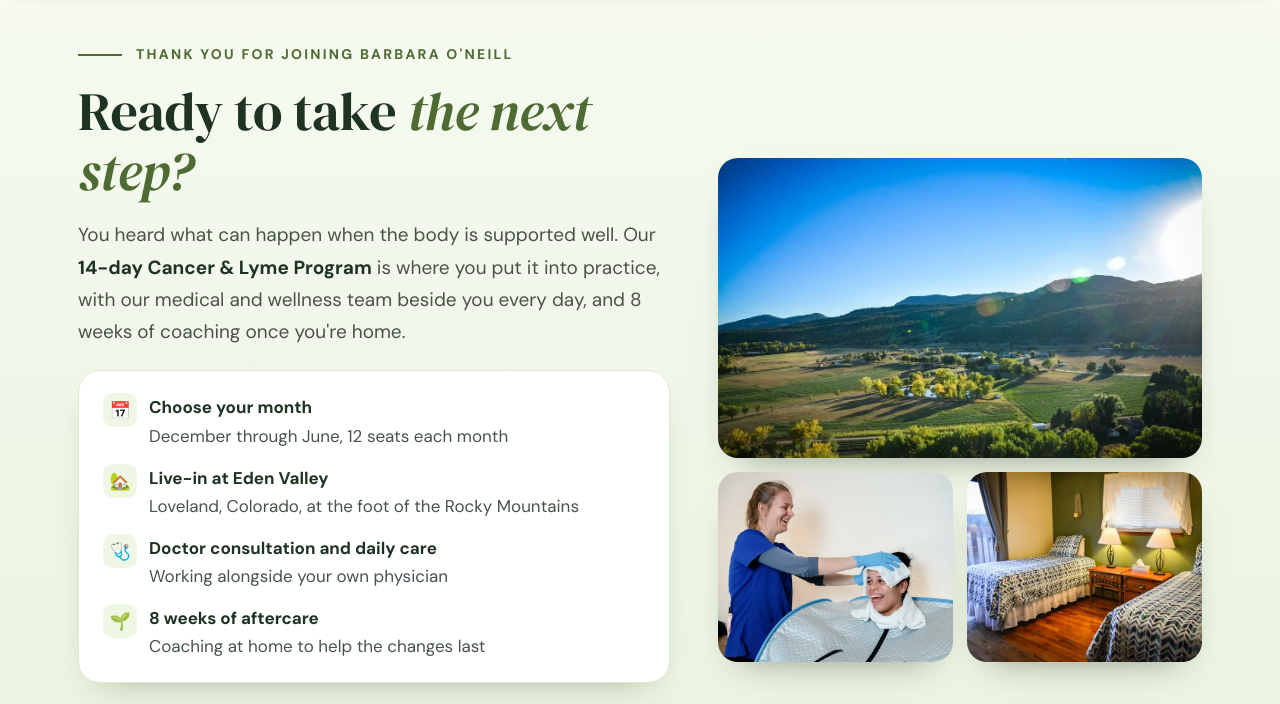
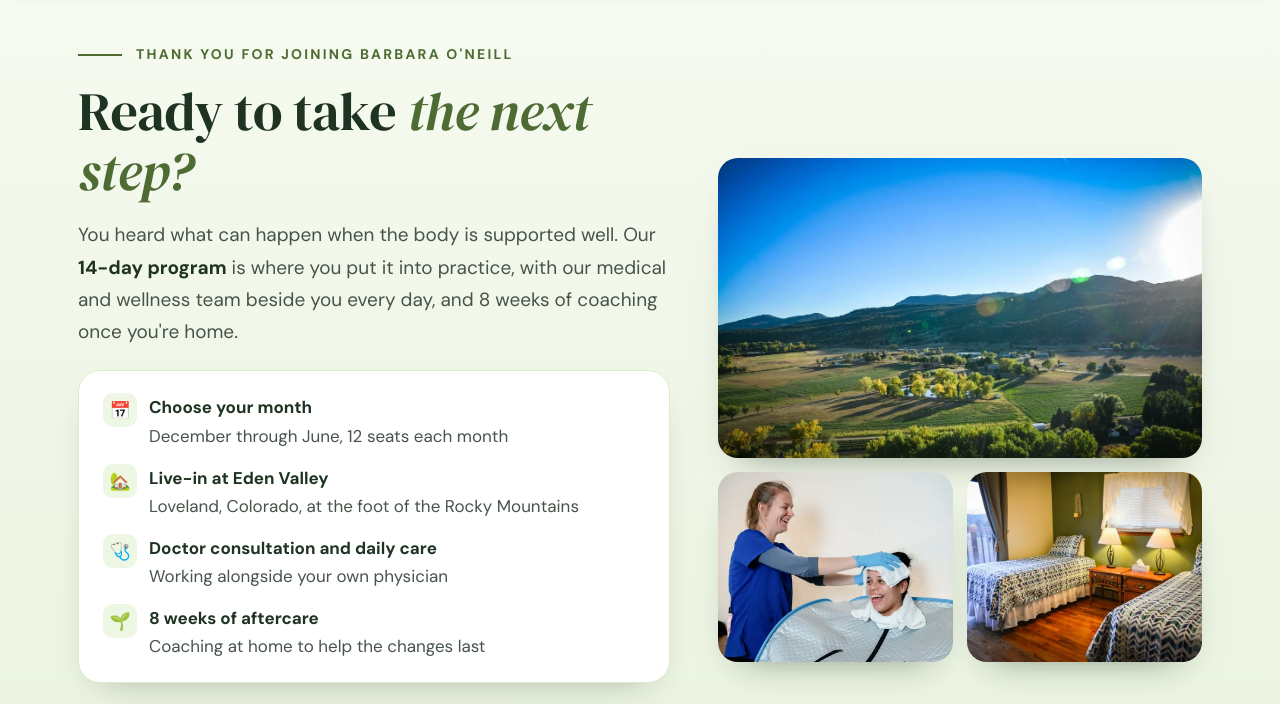
Before and after one commit to samirtharaj7-creator/barbara-webinar, a plain HTML site: page offer.html in a window 1280 px wide. Shown: the part 80-784 px from the top of the page. Drawn offline with nearby package versions, Linux system fonts and the light colour scheme; no server answers.

Commit message:
Offer page: drop "Cancer & Lyme" from the program name
Co-Authored-By: Claude Opus 5.5 <noreply@anthropic.com>

```diff
--- a/offer.html
+++ b/offer.html
@@ -4,9 +4,9 @@
 <meta charset="utf-8">
 <meta name="viewport" content="width=device-width, initial-scale=1">
 <meta name="robots" content="noindex, nofollow">
-<title>Reserve Your Seat: Eden Valley Cancer &amp; Lyme Program</title>
-<meta name="description" content="A special price for Barbara O'Neill webinar guests: Eden Valley's 14-day Cancer &amp; Lyme Program for $5,000 (regular $6,995). Reserve your seat for $100.">
-<meta property="og:title" content="Webinar guest offer: Eden Valley's 14-day Cancer &amp; Lyme Program">
+<title>Reserve Your Seat: Eden Valley 14-Day Program</title>
+<meta name="description" content="A special price for Barbara O'Neill webinar guests: Eden Valley's 14-day program for $5,000 (regular $6,995). Reserve your seat for $100.">
+<meta property="og:title" content="Webinar guest offer: Eden Valley's 14-day program">
 <meta property="og:description" content="$5,000 for webinar guests (regular $6,995) · Choose your month · Reserve your seat for $100.">
 <meta property="og:image" content="https://samirtharaj7-creator.github.io/barbara-webinar/images/offer/valley.jpg">
 <link rel="preconnect" href="https://fonts.googleapis.com">
@@ -691,7 +691,7 @@ footer p{margin-bottom:10px}
     <div class="hero-intro">
       <p class="eyebrow">Thank you for joining Barbara O'Neill</p>
       <h1>Ready to take <em>the next step?</em></h1>
-      <p class="lede">You heard what can happen when the body is supported well. Our <strong>14-day Cancer &amp; Lyme Program</strong> is where you put it into practice, with our medical and wellness team beside you every day, and 8 weeks of coaching once you're home.</p>
+      <p class="lede">You heard what can happen when the body is supported well. Our <strong>14-day program</strong> is where you put it into practice, with our medical and wellness team beside you every day, and 8 weeks of coaching once you're home.</p>
       <div class="detailcard">
         <ul class="facts">
           <li><span class="fi" aria-hidden="true">📅</span><span><strong>Choose your month</strong><br>December through June, 12 seats each month</span></li>
@@ -811,7 +811,7 @@ footer p{margin-bottom:10px}
     <h2>Common questions</h2>
     <div class="list">
       <details open><summary>What does the $100 do?</summary><p>It holds your seat in the month you choose at the webinar guest price of $5,000. The $100 comes off your program fee, so the balance is $4,900.</p></details>
-      <details><summary>Who is this program for?</summary><p>People facing cancer or Lyme disease who want to take an active part in their own healing. Our admissions team talks with every guest before they come, to make sure the program is a good fit for where you are.</p></details>
+      <details><summary>Who is this program for?</summary><p>People facing a serious health challenge who want to take an active part in their own healing. Our admissions team talks with every guest before they come, to make sure the program is a good fit for where you are.</p></details>
       <details><summary>Do I have to stop my current treatment?</summary><p>No. Our program is designed to support your body alongside your medical care. Any change to your treatment belongs in a conversation with your own doctor.</p></details>
       <details><summary>How do I get there?</summary><p>Fly into Denver International Airport. Plan to land by 11:30 AM on the first day of your session. We offer free pickup at 11:30 AM and bring you to our campus in Loveland, Colorado. For the trip home, book a flight between 1:00 and 3:00 PM on the last day. Our admissions team will confirm your exact dates.</p></details>
       <details><summary>Can a family member come with me?</summary><p>Yes. Many guests bring a spouse or friend as a support person. Support persons stay with you, share the meals, lectures, and exercise, and have their own rate. Ask our admissions team for details.</p></details>
@@ -837,7 +837,7 @@ footer p{margin-bottom:10px}
       <div class="formcard offercard">
         <span class="limited">Webinar guests only</span>
         <h2>Reserve your seat</h2>
-        <p class="oc-prog">Cancer &amp; Lyme Program · 14 days</p>
+        <p class="oc-prog">14-day program</p>
         <div class="oc-price">
           <span class="oc-was">Regular price <s>$6,995</s></span>
           <span class="oc-now">$5,000</span>
```
